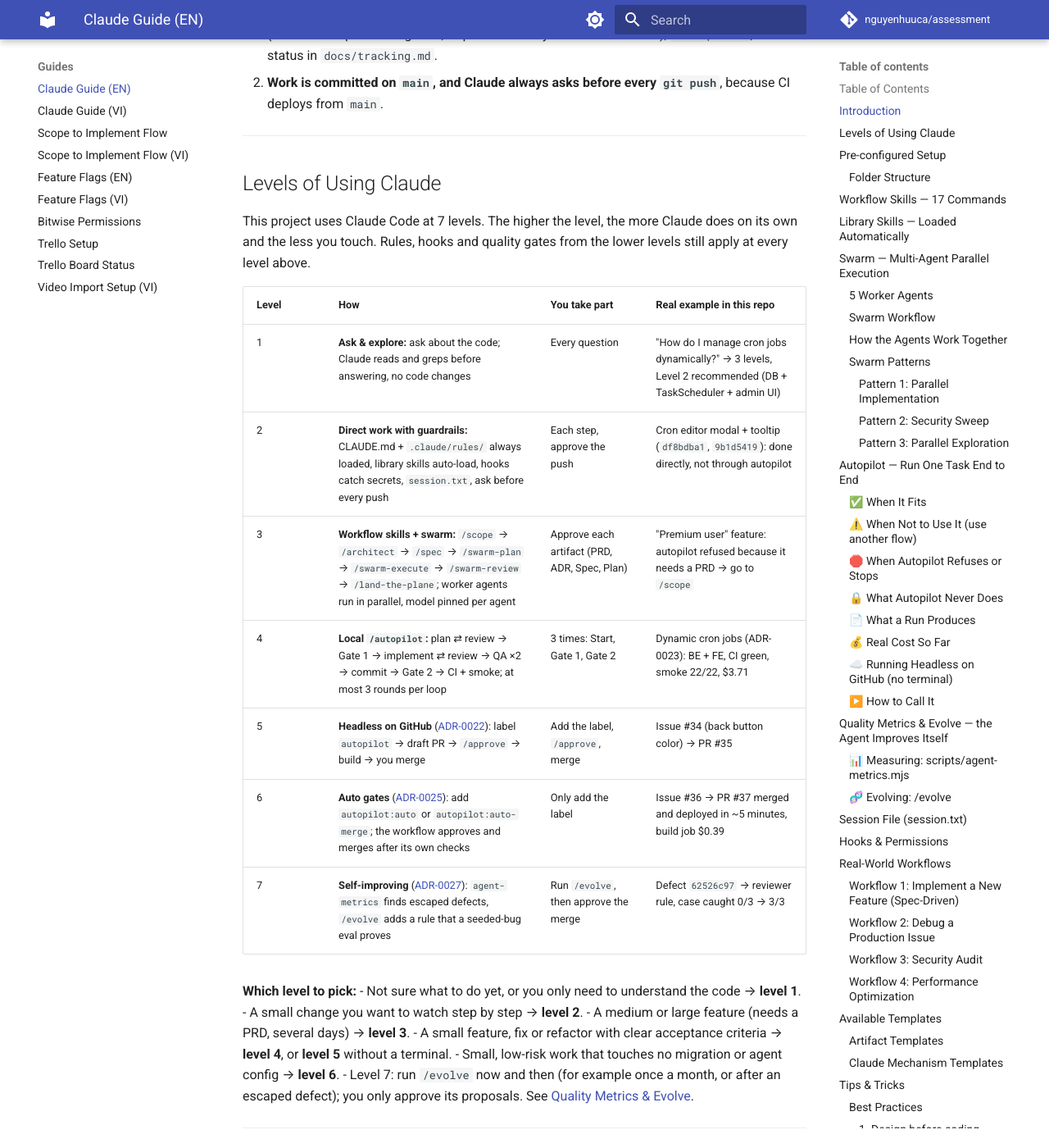
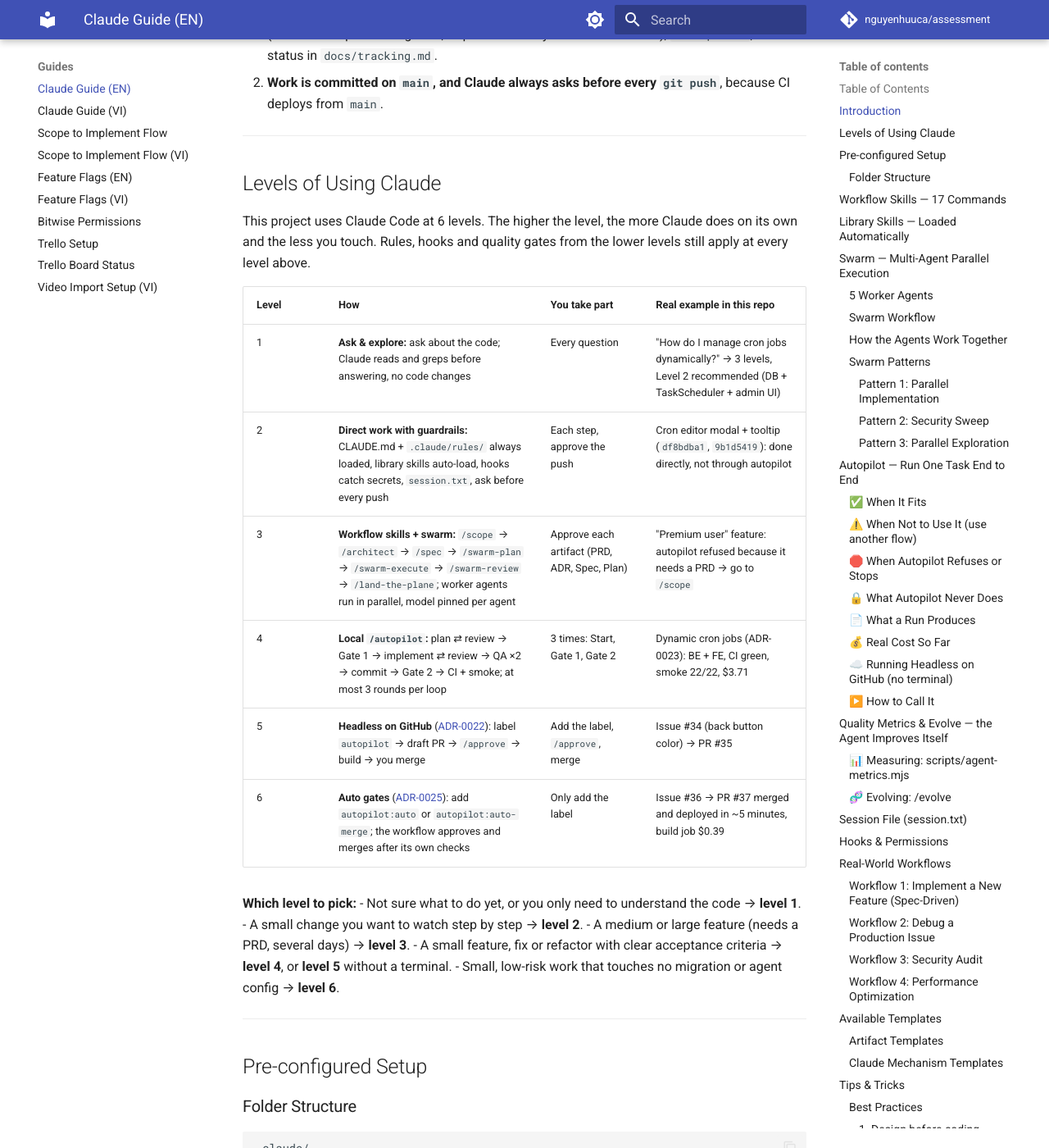
Before and after one commit to nguyenhuuca/assessment, an MkDocs documentation site: the page built from docs/guides/claude-guide-en.md, in a window 1280 px wide and 1400 px high, scrolled down 1333 px. Shown: the whole window at 82% size. Built offline with MkDocs 1.6.1 and Material for MkDocs 9.7.7, drawn with Linux system fonts in a browser that asks for light colours; comment, search, counter and statistics services are not loaded.

Commit message:
docs(guide): drop level 7 from the levels table (EN, VI)
Co-Authored-By: Claude Opus 5.5 <noreply@anthropic.com>

```diff
--- a/docs/guides/claude-guide-en.md
+++ b/docs/guides/claude-guide-en.md
@@ -42,7 +42,7 @@ Two conventions specific to this repo:
 
 ## Levels of Using Claude
 
-This project uses Claude Code at 7 levels. The higher the level, the more Claude does on its own and the less you touch. Rules, hooks and quality gates from the lower levels still apply at every level above.
+This project uses Claude Code at 6 levels. The higher the level, the more Claude does on its own and the less you touch. Rules, hooks and quality gates from the lower levels still apply at every level above.
 
 | Level | How | You take part | Real example in this repo |
 |-------|-----|---------------|---------------------------|
@@ -52,7 +52,6 @@ This project uses Claude Code at 7 levels. The higher the level, the more Claude
 | 4 | **Local `/autopilot`:** plan ⇄ review → Gate 1 → implement ⇄ review → QA ×2 → commit → Gate 2 → CI + smoke; at most 3 rounds per loop | 3 times: Start, Gate 1, Gate 2 | Dynamic cron jobs (ADR-0023): BE + FE, CI green, smoke 22/22, $3.71 |
 | 5 | **Headless on GitHub** ([ADR-0022](../adr/0022-headless-autopilot.md)): label `autopilot` → draft PR → `/approve` → build → you merge | Add the label, `/approve`, merge | Issue #34 (back button color) → PR #35 |
 | 6 | **Auto gates** ([ADR-0025](../adr/0025-autopilot-auto-gates.md)): add `autopilot:auto` or `autopilot:auto-merge`; the workflow approves and merges after its own checks | Only add the label | Issue #36 → PR #37 merged and deployed in ~5 minutes, build job $0.39 |
-| 7 | **Self-improving** ([ADR-0027](../adr/0027-agent-self-improvement-loop.md)): `agent-metrics` finds escaped defects, `/evolve` adds a rule that a seeded-bug eval proves | Run `/evolve`, then approve the merge | Defect `62526c97` → reviewer rule, case caught 0/3 → 3/3 |
 
 **Which level to pick:**
 - Not sure what to do yet, or you only need to understand the code → **level 1**.
@@ -60,7 +59,6 @@ This project uses Claude Code at 7 levels. The higher the level, the more Claude
 - A medium or large feature (needs a PRD, several days) → **level 3**.
 - A small feature, fix or refactor with clear acceptance criteria → **level 4**, or **level 5** without a terminal.
 - Small, low-risk work that touches no migration or agent config → **level 6**.
-- Level 7: run `/evolve` now and then (for example once a month, or after an escaped defect); you only approve its proposals. See [Quality Metrics & Evolve](#quality-metrics-evolve-the-agent-improves-itself).
 
 ---
 
```
Also changed, not shown: docs/guides/claude-guide-vi.md (+1 -3 lines).
